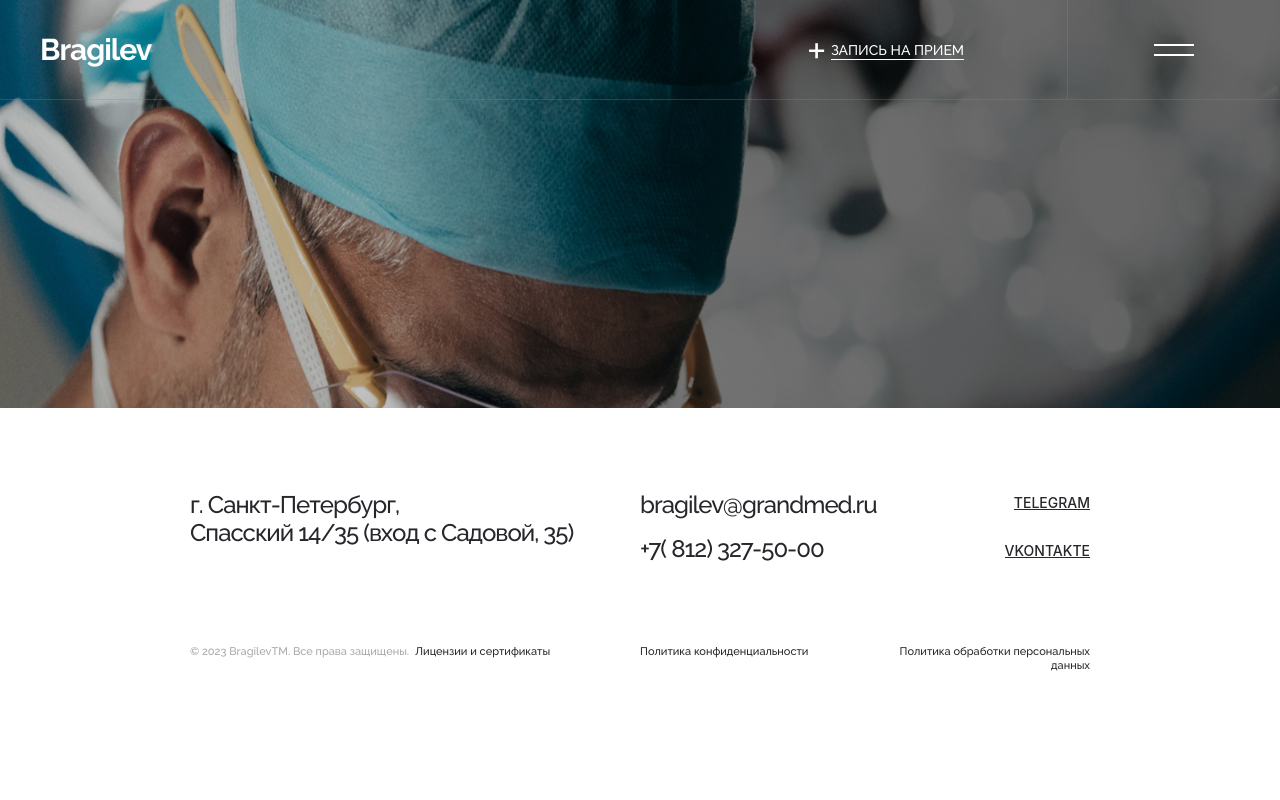
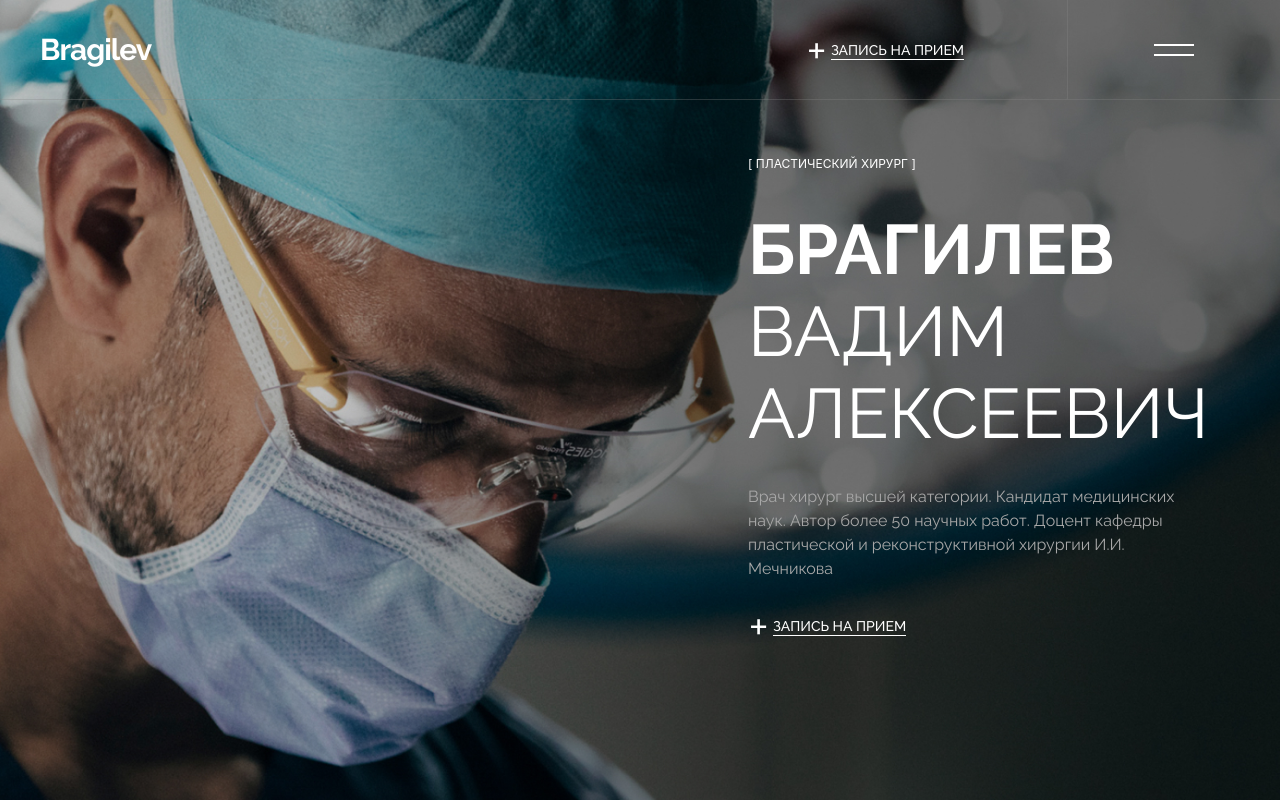
Before and after one commit to IDSAD-XL/bragiliev, a Next.js app: page / in a window 1280 px wide. Shown: the top 800 px of the page. Built offline with nearby package versions, Linux system fonts and the light colour scheme.

Commit message:
main page basic

```diff
--- /dev/null
+++ b/src/components/elements/PageHead.tsx
@@ -0,0 +1,38 @@
+import React from 'react'
+import { ReactNode } from '../../types/ReactNode'
+import Image from 'next/image'
+
+interface IInfoBlock {
+  name?: string
+  title?: string
+  image?: string
+  children: ReactNode
+}
+
+const PageHead: React.FC<IInfoBlock> = ({
+  name,
+  title,
+  image = '',
+  children,
+}) => {
+  return (
+    <div className="flex h-screen w-full justify-center">
+      <Image
+        className="-z-10 object-cover object-center"
+        src={image}
+        alt=""
+        fill={true}
+      />
+      <div className="container flex gap-[108px]">
+        <div className="flex-[50%] flex-shrink-0 flex-grow-0"></div>
+        <div className="flex flex-[50%] flex-col justify-center text-white">
+          <p className="text-section-title mb-[35px]">{name}</p>
+          <h1 dangerouslySetInnerHTML={{ __html: title || '' }} />
+          {children}
+        </div>
+      </div>
+    </div>
+  )
+}
+
+export default PageHead
--- a/src/pages/Main.tsx
+++ b/src/pages/Main.tsx
@@ -1,6 +1,6 @@
 import React from 'react'
 import Layout from '../components/layout/Layout'
-import Image from 'next/image'
+import PageHead from '../components/elements/PageHead'
 
 interface IMainContent {
   image?: string
@@ -13,15 +13,22 @@ interface IMain extends IMainContent {}
 const Main: React.FC<IMain> = () => {
   return (
     <Layout>
-      <Image
-        style={{
-          width: '100%',
-          zIndex: '-1',
-        }}
-        src="/assets/main-bg.jpg"
-        alt=""
-        fill={true}
-      />
+      <PageHead
+        name="[ Пластический хирург ]"
+        title={`<b>Брагилев</b> <br> Вадим <br> Алексеевич`}
+        image="/assets/main-bg.jpg"
+      >
+        <p className="mt-[31px] text-light-gray">
+          Врач хирург высшей категории. Кандидат медицинских наук. Автор более
+          50 научных работ. Доцент кафедры пластической и реконструктивной
+          хирургии И.И. Мечникова
+        </p>
+        <p className="mt-[25px] leading-[39px]">
+          <span className="link-plus link-plus--white text-white">
+            запись на прием
+          </span>
+        </p>
+      </PageHead>
     </Layout>
   )
 }
--- a/src/styles/_typo.scss
+++ b/src/styles/_typo.scss
@@ -8,7 +8,7 @@
 .title1 {
   font-size: 70px;
   line-height: 82px;
-  font-weight: 700;
+  font-weight: 400;
   text-transform: uppercase;
 }
 
@@ -53,6 +53,14 @@
   font-weight: 500;
   font-size: 14px;
   line-height: 22px;
+}
+
+.text-section-title {
+  font-family: 'Inter', sans-serif;
+  text-transform: uppercase;
+  font-weight: 400;
+  font-size: 12px;
+  line-height: 18px;
 }
 
 .text-light {
@@ -114,6 +122,7 @@ h6 {
 .link-plus {
   @extend .link-underlined;
   margin-left: 25px;
+  display: inline-block;
 
   &::before {
     position: absolute;
```
